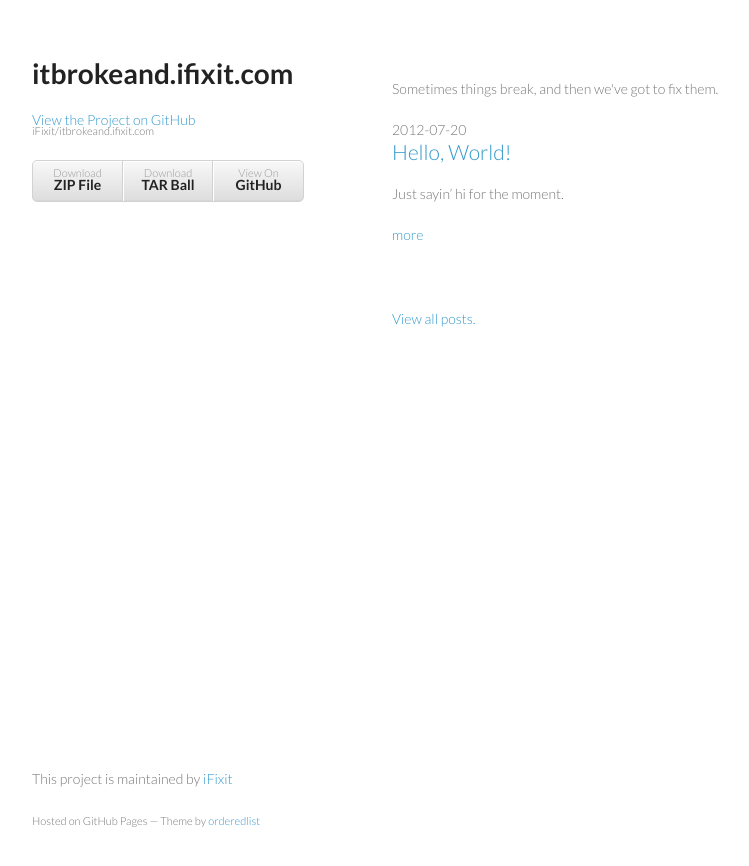
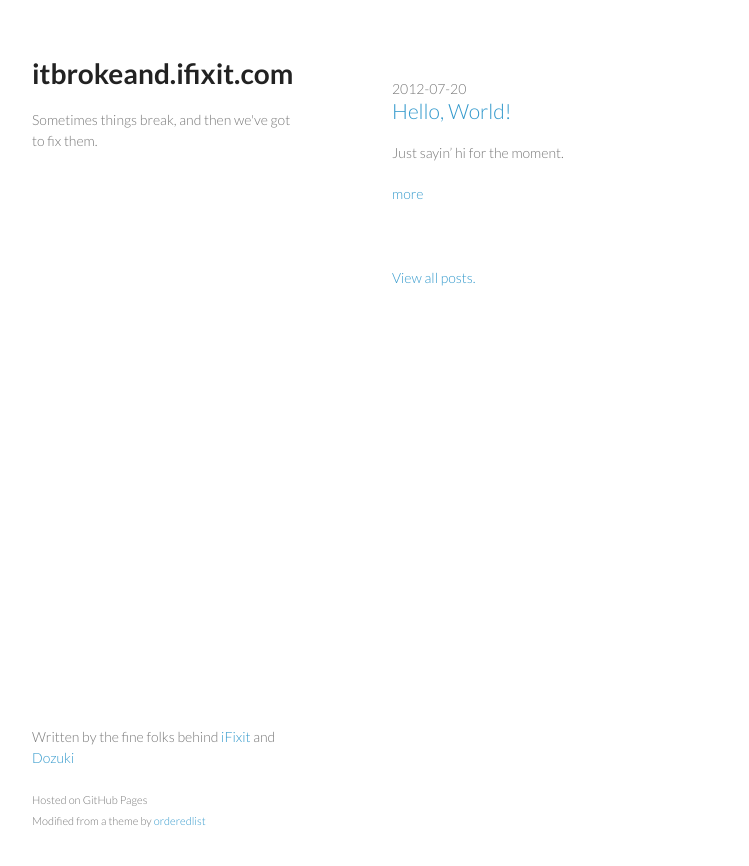
Before and after one commit to iFixit/itbrokeand.ifixit.com, a Jekyll site: the page built from index.html, in a window 1280 px wide. Shown: the top 866 px of the page, without its empty margins (178-927 px from the left). Built offline with Jekyll 4.4.1, drawn with Linux system fonts in a browser that asks for light colours; Markdown is read by kramdown in place of the engine named in the settings; the list of posts is cut into pages by our own code.

Commit message:
make the theme a bit more for us

```diff
--- a/_includes/page_bottom.html
+++ b/_includes/page_bottom.html
@@ -1,7 +1,10 @@
       </section>
       <footer>
-        <p>This project is maintained by <a href="https://github.com/iFixit">iFixit</a></p>
-        <p><small>Hosted on GitHub Pages &mdash; Theme by <a href="https://github.com/orderedlist">orderedlist</a></small></p>
+        <p>Written by the fine folks behind <a href="http://www.ifixit.com/">iFixit</a> and <a href="http://www.dozuki.com/">Dozuki</a></p>
+        <p><small>
+          Hosted on GitHub Pages<br />
+          Modified from a theme by <a href="https://github.com/orderedlist">orderedlist</a>
+        </small></p>
       </footer>
     </div>
     <script src="/javascripts/scale.fix.js"></script>
--- a/_includes/page_top.html
+++ b/_includes/page_top.html
@@ -3,7 +3,7 @@
   <head>
     <meta charset="utf-8">
     <meta http-equiv="X-UA-Compatible" content="chrome=1">
-    <title>itbrokeand.ifixit.com by iFixit</title>
+    <title>{{ page.title }} - itbrokeand.ifixit.com</title>
 
     <link rel="stylesheet" href="/stylesheets/styles.css">
     <link rel="stylesheet" href="/stylesheets/pygment_trac.css">
@@ -16,15 +16,6 @@
     <div class="wrapper">
       <header>
         <h1>itbrokeand.ifixit.com</h1>
-        <p></p>
-
-        <p class="view"><a href="https://github.com/iFixit/itbrokeand.ifixit.com">View the Project on GitHub <small>iFixit/itbrokeand.ifixit.com</small></a></p>
-
-
-        <ul>
-          <li><a href="https://github.com/iFixit/itbrokeand.ifixit.com/zipball/master">Download <strong>ZIP File</strong></a></li>
-          <li><a href="https://github.com/iFixit/itbrokeand.ifixit.com/tarball/master">Download <strong>TAR Ball</strong></a></li>
-          <li><a href="https://github.com/iFixit/itbrokeand.ifixit.com">View On <strong>GitHub</strong></a></li>
-        </ul>
+        <p>Sometimes things break, and then we've got to fix them.</p>
       </header>
       <section>
--- a/index.html
+++ b/index.html
@@ -1,10 +1,6 @@
 ---
 layout: default
 ---
-
-<p>
-Sometimes things break, and then we've got to fix them.
-</p>
 
 {% for page in paginator.posts %}
 <div class="date">
```
